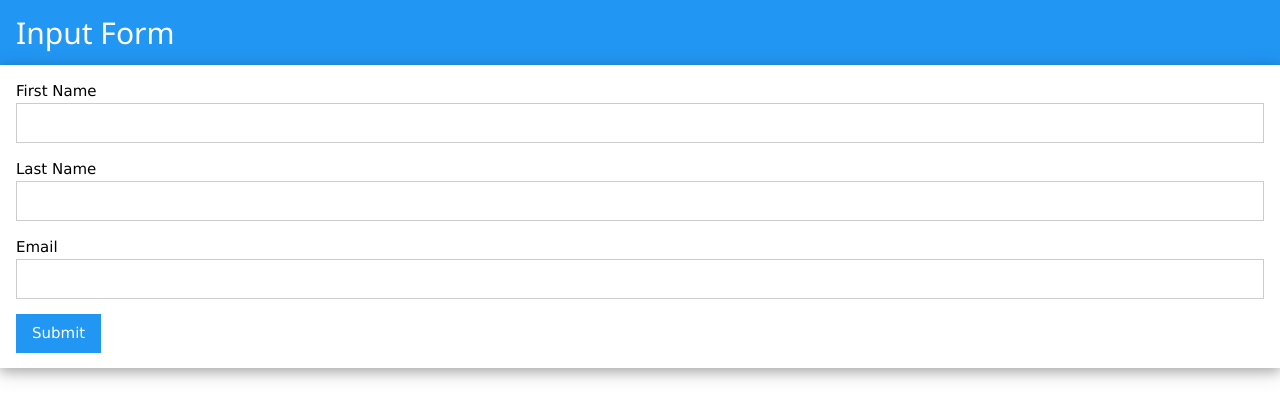
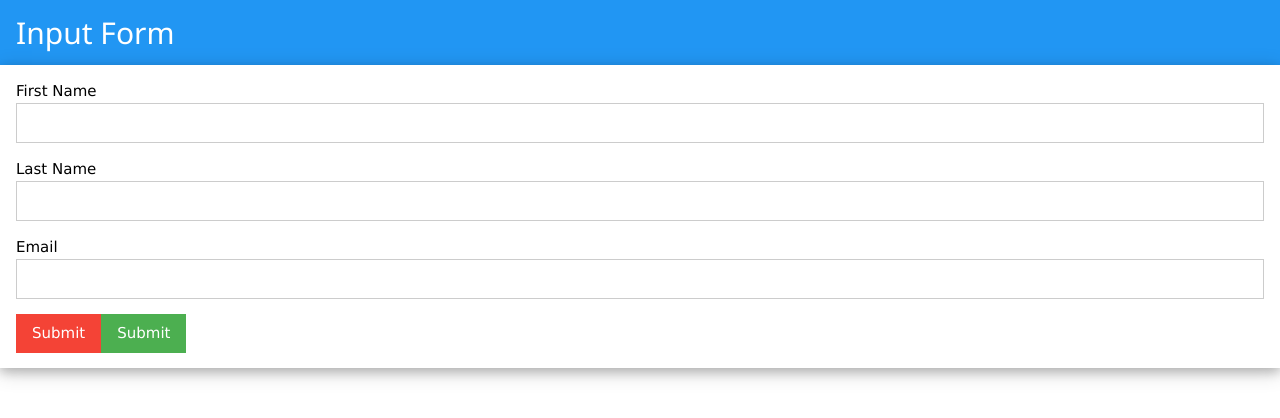
Before and after one commit to bbaral/Angular-mosh-tutorial, an Angular app: page / in a window 1280 px wide. Shown: the top 418 px of the page. Built offline with nearby package versions, Linux system fonts and the light colour scheme.

Commit message:
commiting on master

```diff
--- a/src/app/app.component.html
+++ b/src/app/app.component.html
@@ -17,7 +17,8 @@
     <input class="w3-input w3-border" type="text">
   </p>
   <p>
-    <button class="w3-button w3-blue">Submit</button>
+    <button class="w3-button w3-red">Submit</button>
+    <button class="w3-button w3-green">Submit</button>
   </p>
 </form>
 </div>
```
